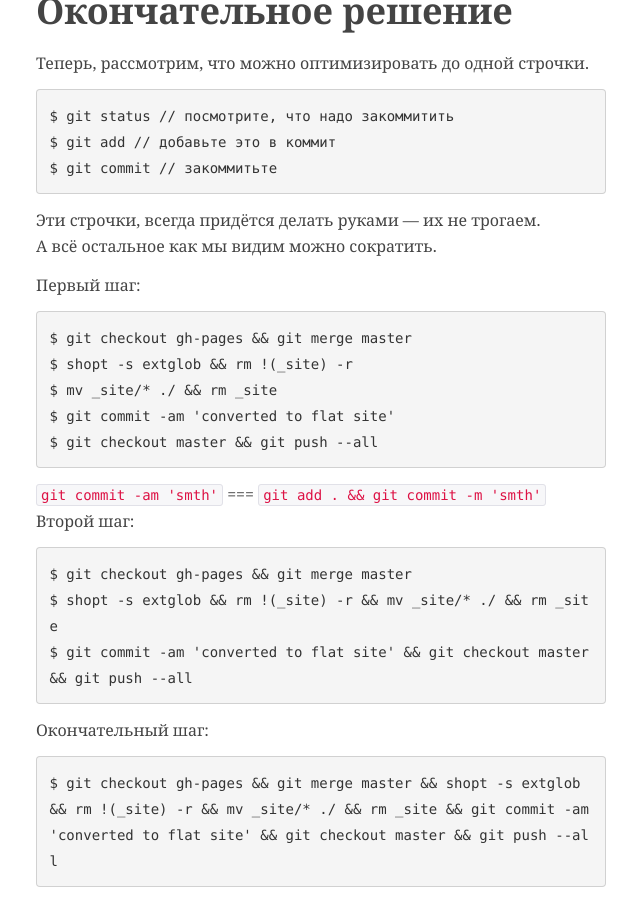
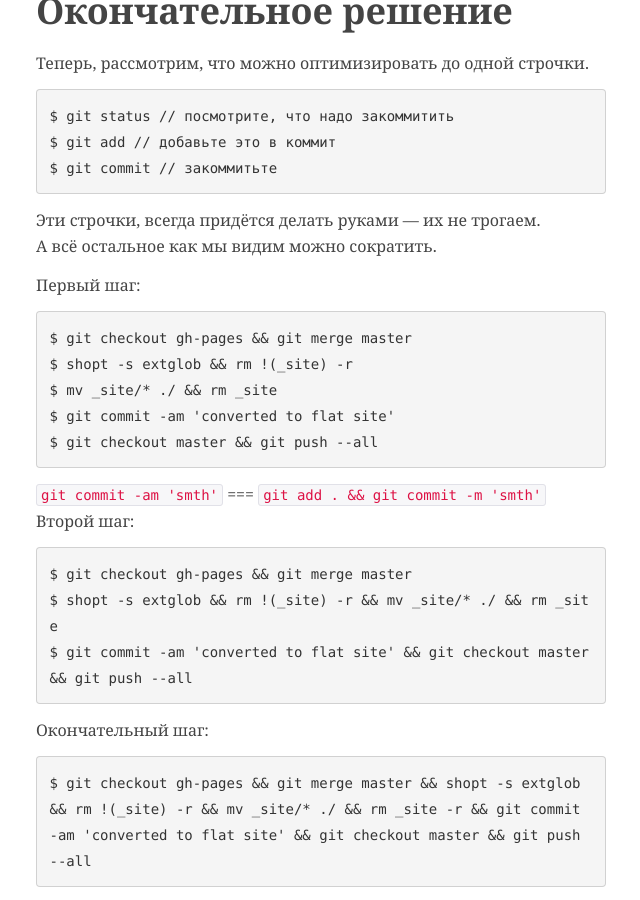
Before and after one commit to iamstarkov/vstarkov.ru, a Jekyll site: the page built from _posts/2012-11-12-jekyll-plugins-gh-pages.md, in a window 1280 px wide and 900 px high, scrolled down 4012 px. Shown: the whole window, without its empty margins (264-904 px from the left). Built offline with Jekyll 4.4.1, drawn with Linux system fonts in a browser that asks for light colours; nearby versions of some CDN libraries; comment, search, counter and statistics services are not loaded.

```diff
--- a/_posts/2012-11-12-jekyll-plugins-gh-pages.md
+++ b/_posts/2012-11-12-jekyll-plugins-gh-pages.md
@@ -143,4 +143,4 @@ categories : [css]
 
 Окончательный шаг:
 
-    $ git checkout gh-pages && git merge master && shopt -s extglob && rm !(_site) -r && mv _site/* ./ && rm _site && git commit -am 'converted to flat site' && git checkout master && git push --all
+    $ git checkout gh-pages && git merge master && shopt -s extglob && rm !(_site) -r && mv _site/* ./ && rm _site -r && git commit -am 'converted to flat site' && git checkout master && git push --all
```
